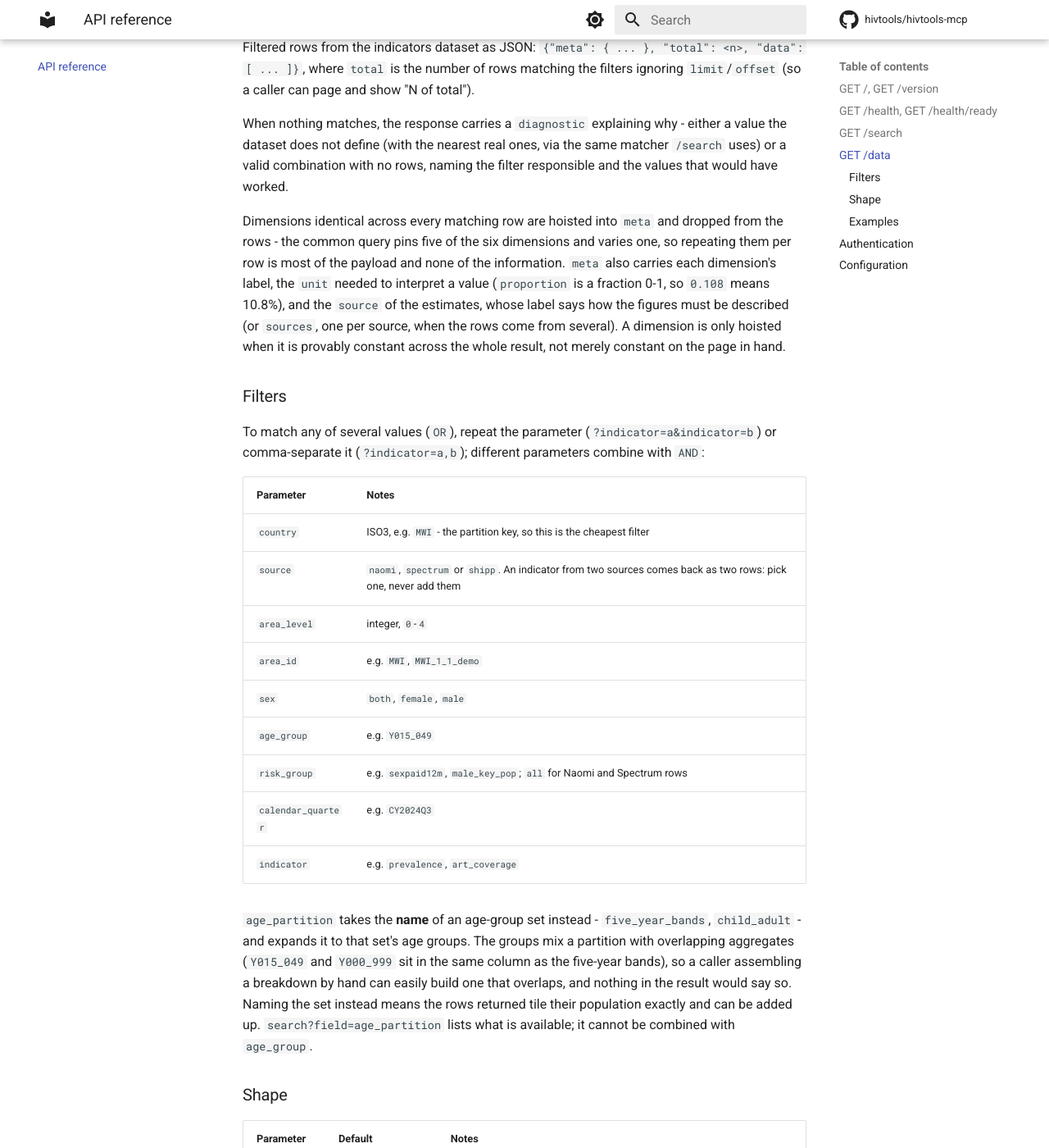
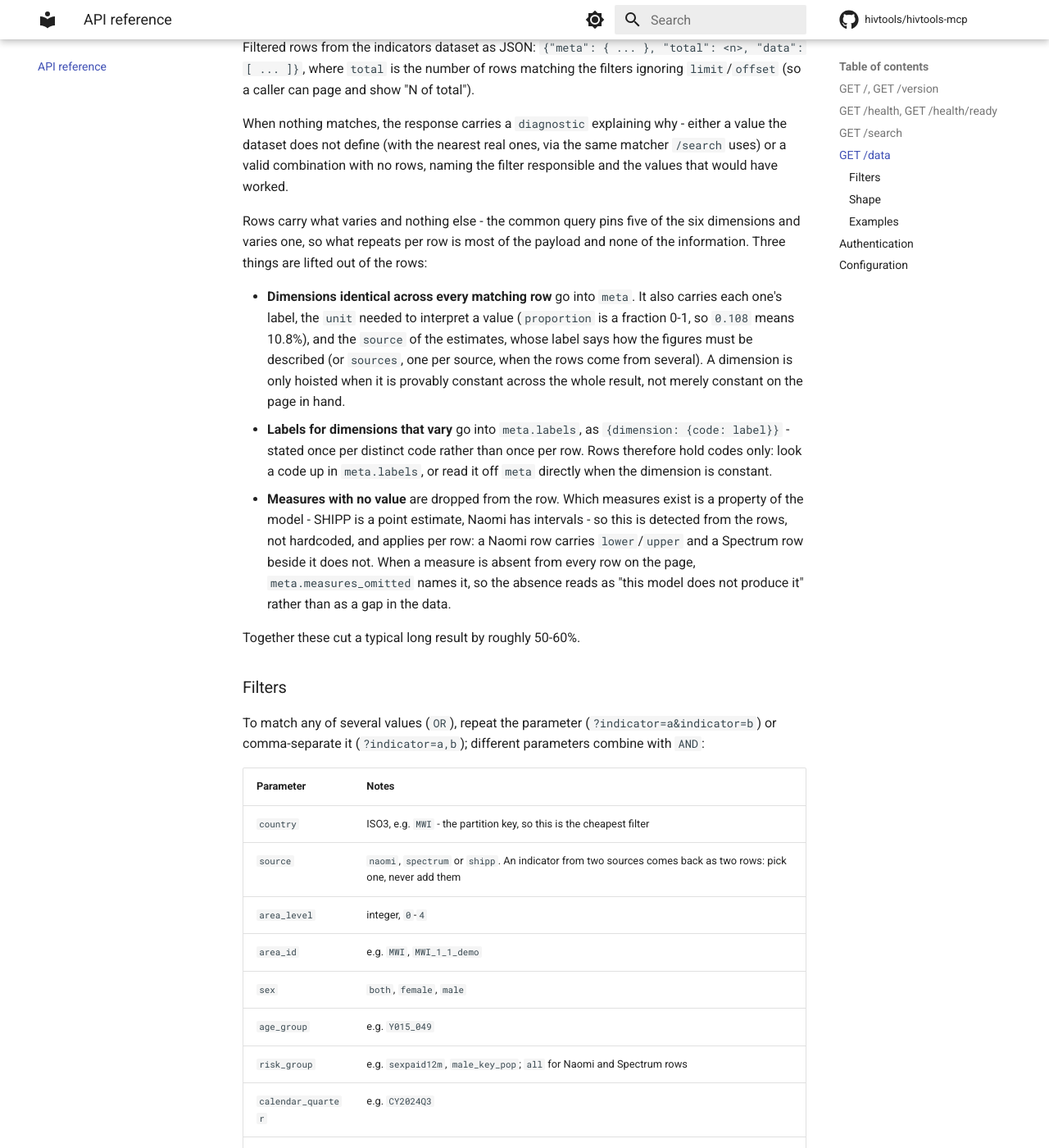
Before and after one commit to hivtools/hivtools-mcp, an MkDocs documentation site: the page built from docs/api.md, in a window 1280 px wide and 1400 px high, scrolled down 1789 px. Shown: the whole window at 82% size. Built offline with MkDocs 1.6.1 and Material for MkDocs 9.7.7, drawn with Linux system fonts in a browser that asks for light colours; comment, search, counter and statistics services are not loaded; some of the changed text lies outside the part shown.

Commit message:
make data fetching faster
Shrink /data payloads by ~60%

Move labels into a meta.labels lookup instead of repeating them per row,drop null measures per row, and default columns to mean/lower/upper rather than all six.

SE/median/mode must now be requested by name.

```diff
--- a/docs/api.md
+++ b/docs/api.md
@@ -75,15 +75,30 @@ a value the dataset does not define (with the nearest real ones, via the same
 matcher `/search` uses) or a valid combination with no rows, naming the filter
 responsible and the values that would have worked.
 
-Dimensions identical across every matching row are hoisted into `meta` and dropped
-from the rows - the common query pins five of the six dimensions and varies one,
-so repeating them per row is most of the payload and none of the information.
-`meta` also carries each dimension's label, the `unit` needed to interpret a value
-(`proportion` is a fraction 0-1, so `0.108` means 10.8%), and the `source` of the
-estimates, whose label says how the figures must be described (or `sources`, one
-per source, when the rows come from several). A dimension is only hoisted when it
-is provably constant across the whole result, not merely constant on the page in
-hand.
+Rows carry what varies and nothing else - the common query pins five of the six
+dimensions and varies one, so what repeats per row is most of the payload and none
+of the information. Three things are lifted out of the rows:
+
+- **Dimensions identical across every matching row** go into `meta`. It also
+  carries each one's label, the `unit` needed to interpret a value (`proportion`
+  is a fraction 0-1, so `0.108` means 10.8%), and the `source` of the estimates,
+  whose label says how the figures must be described (or `sources`, one per
+  source, when the rows come from several). A dimension is only hoisted when it
+  is provably constant across the whole result, not merely constant on the page
+  in hand.
+- **Labels for dimensions that vary** go into `meta.labels`, as
+  `{dimension: {code: label}}` - stated once per distinct code rather than once
+  per row. Rows therefore hold codes only: look a code up in `meta.labels`, or
+  read it off `meta` directly when the dimension is constant.
+- **Measures with no value** are dropped from the row. Which measures exist is a
+  property of the model - SHIPP is a point estimate, Naomi has intervals - so
+  this is detected from the rows, not hardcoded, and applies per row: a Naomi row
+  carries `lower`/`upper` and a Spectrum row beside it does not. When a measure
+  is absent from every row on the page, `meta.measures_omitted` names it, so the
+  absence reads as "this model does not produce it" rather than as a gap in the
+  data.
+
+Together these cut a typical long result by roughly 50-60%.
 
 ### Filters
 
@@ -116,7 +131,7 @@ means the rows returned tile their population exactly and can be added up.
 
 | Parameter | Default | Notes |
 | --- | --- | --- |
-| `columns` | all six | Which estimate columns to return: `mean`, `se`, `median`, `mode`, `lower`, `upper`. Repeat or comma-separate. This is a projection, not a row filter - the categorical columns above are always returned. Spectrum and SHIPP only have `mean`; their other measures are null. |
+| `columns` | `mean,lower,upper` | Which estimate columns to return: `mean`, `se`, `median`, `mode`, `lower`, `upper`. Repeat or comma-separate. This is a projection, not a row filter - the categorical columns above are always returned. The default is the estimate and its interval, which is what a reported figure uses; `se`, `median` and `mode` describe the posterior's shape and are only worth asking for when the question is about the model. A requested measure that has no value on a row is dropped from it rather than returned as null (see `meta.measures_omitted` above). |
 | `limit` | `1000` | 1-5000 (`HIVTOOLS_MCP_MAX_ROWS`) |
 | `offset` | `0` | Results are ordered by the categorical columns, so `limit`/`offset` paginate deterministically. |
 | `sig_figs` | `6` (`HIVTOOLS_MCP_RESPONSE_SIG_FIGS`) | Significant figures the measure values are rounded to on the way out, 1-15. The Parquet dataset keeps full model precision; this is presentation only. |
```
Also changed, not shown: 2 other files.
